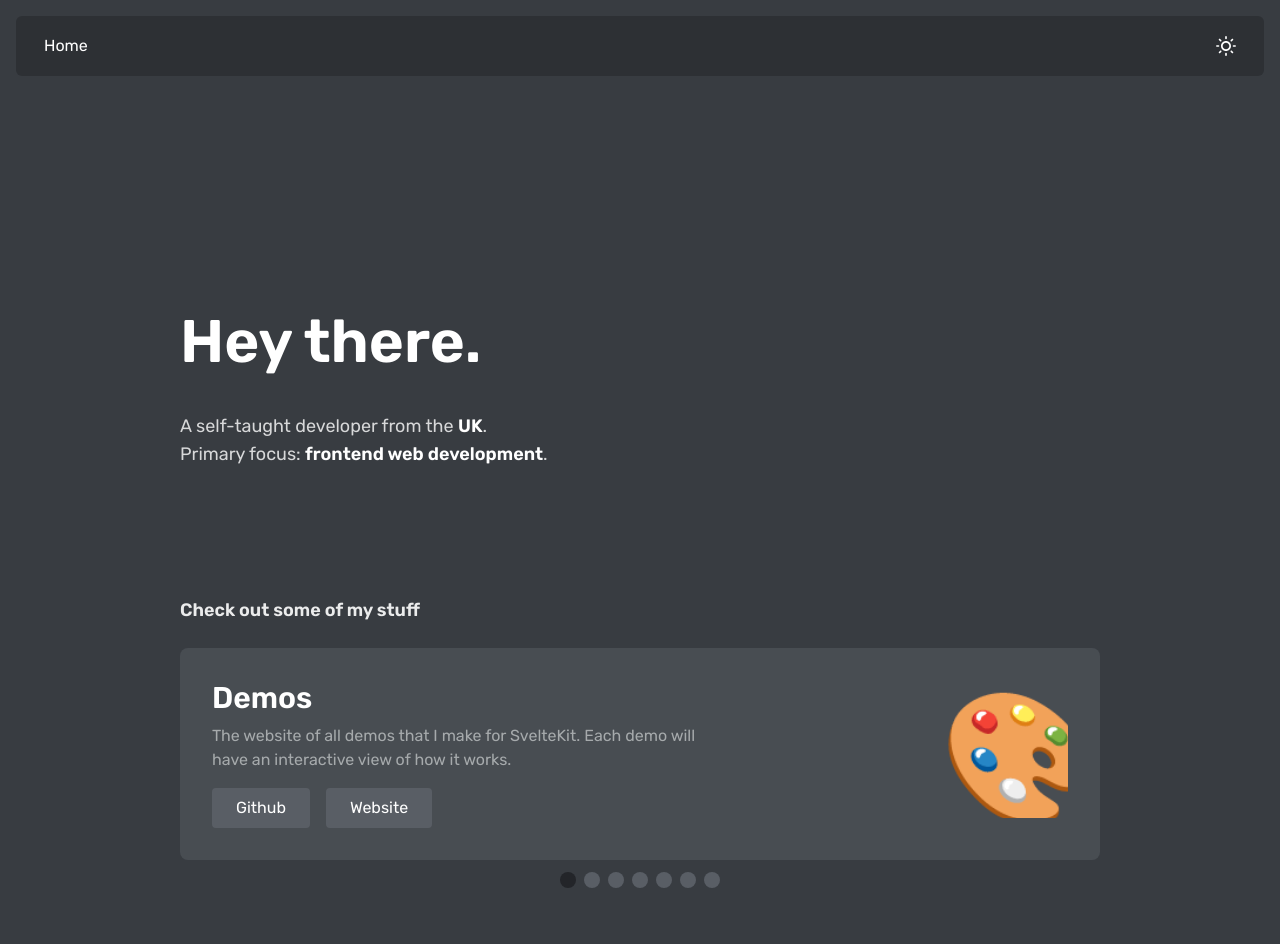
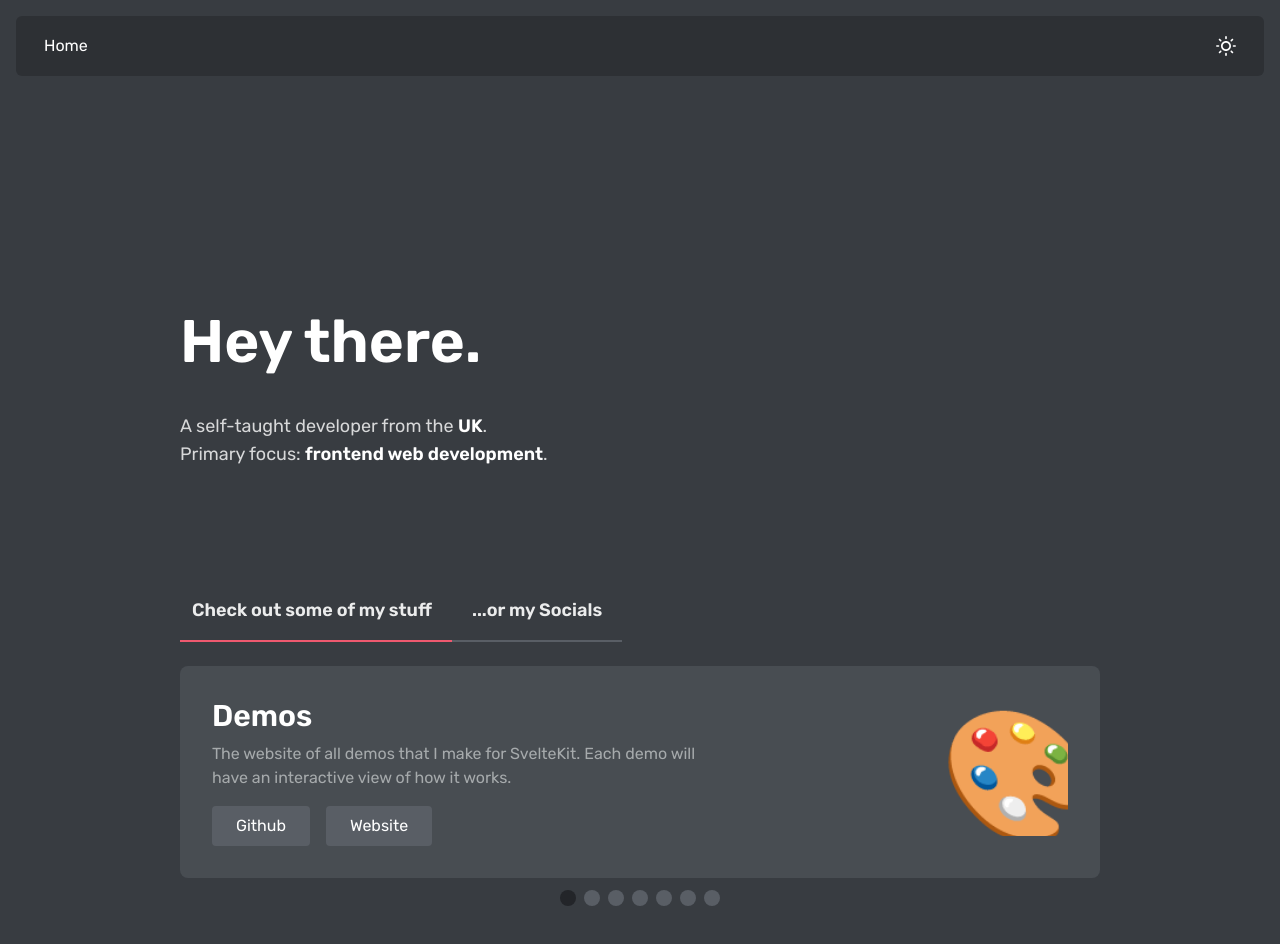
Before and after one commit to bizojs/bizo.dev, a SvelteKit app: page / in a window 1280 px wide. Shown: the top 944 px of the page. Built offline with nearby package versions, Linux system fonts and the light colour scheme.

Commit message:
feat: start of projects/socials tabs

```diff
--- a/src/routes/+page.svelte
+++ b/src/routes/+page.svelte
@@ -6,6 +6,7 @@
 	import { Project } from "$lib/components/project"
 
 	$: selected = 0
+	$: tab = "projects"
 
 	const projects = [
 		{
@@ -59,6 +60,9 @@
 	function setPage(page) {
 		selected = page
 	}
+	function setTab(page) {
+		tab = page
+	}
 </script>
 
 <div class="flex flex-col lg:m-40">
@@ -67,7 +71,11 @@
 		<p class="text-lg dark:text-primary-dark/80">A self-taught developer from the <span class="font-semibold">UK</span>.</p>
 		<p class="text-lg dark:text-primary-dark/80">Primary focus: <span class="font-semibold">frontend web development</span>.</p>
 	</div>
-	<p class="mt-32 dark:text-primary-dark/90 text-lg font-semibold">Check out some of my stuff</p>
+	<div class="flex items-center">
+		<button on:click={() => setTab("projects")} class="mt-32 pb-4 dark:text-primary-dark/90 text-lg font-semibold px-3 pr-5 border-b-2 dark:border-secondary-dark transition {tab === "projects" ? "dark:!border-export" : ""}">Check out some of my stuff</button>
+		<button on:click={() => setTab("socials")} class="mt-32 pb-4 dark:text-primary-dark/90 text-lg font-semibold px-5 border-b-2 dark:border-secondary-dark transition {tab === "socials" ? "dark:!border-export" : ""}">...or my Socials</button>
+	</div>
+	{#if tab === "projects"}
 		<div class="flex flex-col gap-3 items-center justify-center mt-6">
 			{#key selected}
 				<Project bind:item={projects[selected]} />
@@ -78,4 +86,9 @@
 				</div>
 			{/key}
 		</div>
+	{:else if tab === "socials"}
+		<div class="flex flex-col gap-3 mt-20">
+			<p>socials</p>
 		</div>
+	{/if}
+</div>
```
Lines whose indentation alone changed are shown as unchanged.
